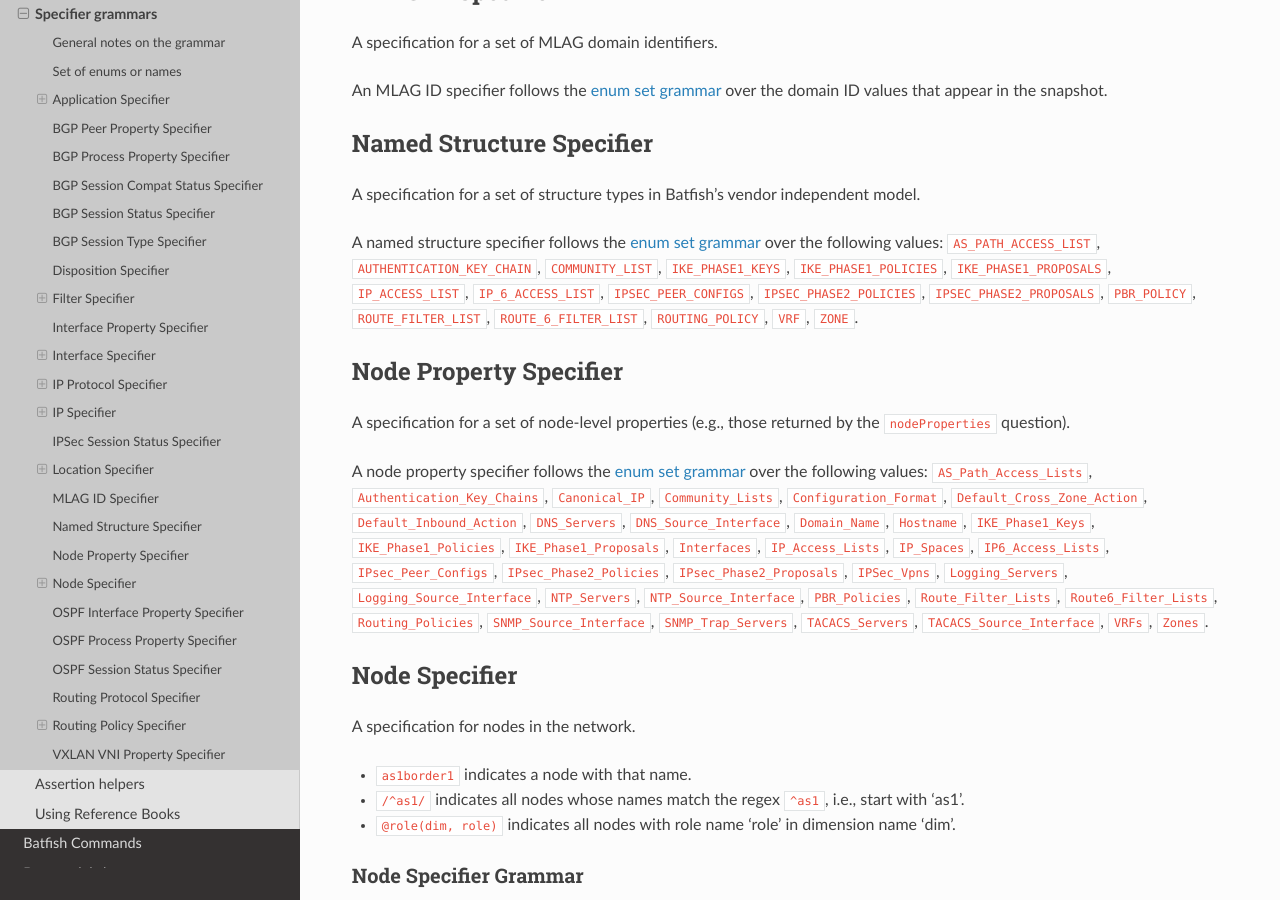
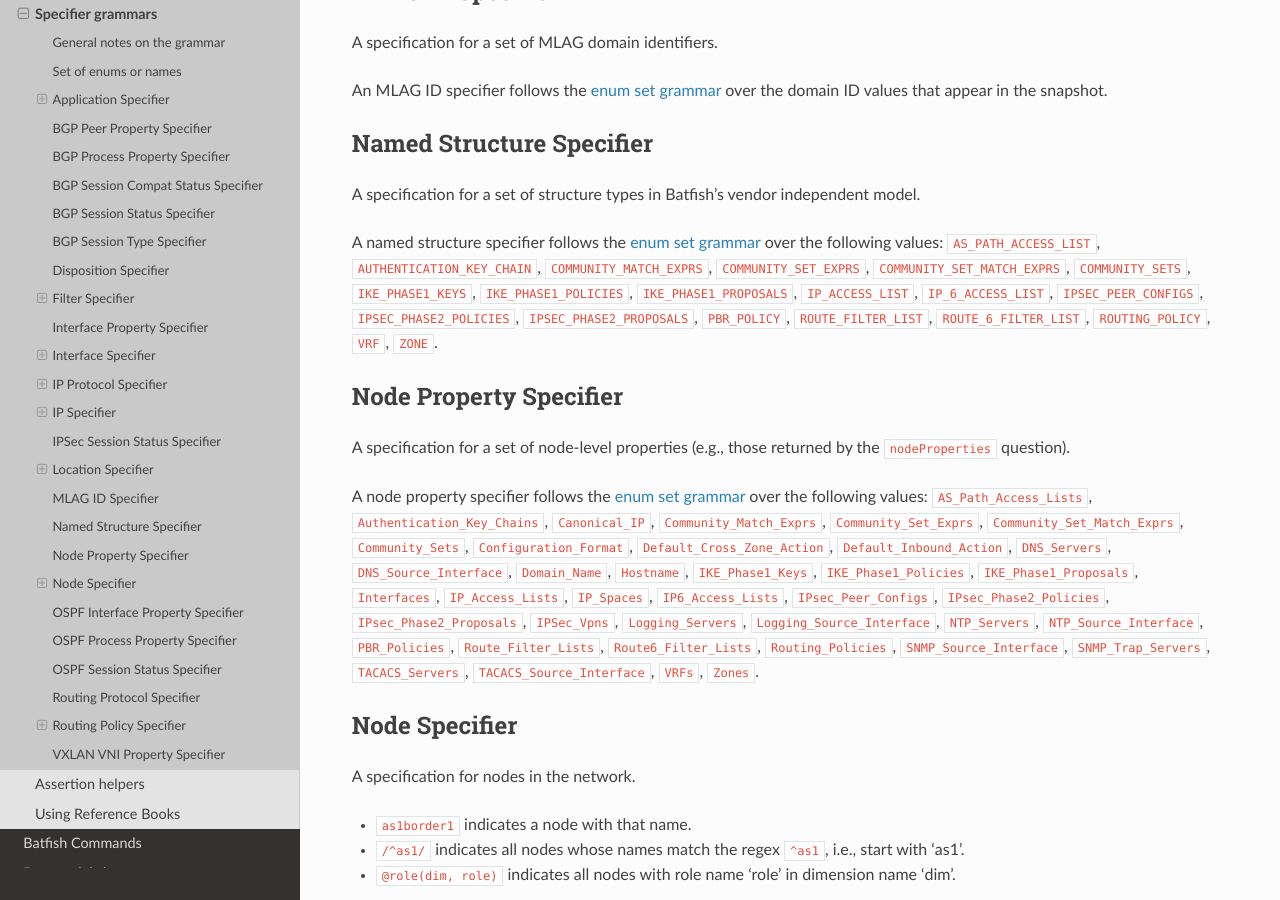
Before and after one commit to batfish/pybatfish, a Sphinx documentation site: the page built from docs/source/specifiers.md, in a window 1280 px wide and 900 px high, scrolled down 9867 px. Built offline with Sphinx 7.4.7 and the Read the Docs theme 2.0.0, drawn with Linux system fonts in a browser that asks for light colours; pages that are not in the unit, such as notebooks, are missing from menus.

Commit message:
update specifiers.md per batfish/batfish#6856 (#724)
- copy changes from batfish/batfish#6856

```diff
--- a/docs/source/specifiers.md
+++ b/docs/source/specifiers.md
@@ -433,14 +433,14 @@
 
 A specification for a set of structure types in Batfish's vendor independent model.
 
-A named structure specifier follows the [enum set grammar](#set-of-enums-or-names) over the following values: `AS_PATH_ACCESS_LIST`, `AUTHENTICATION_KEY_CHAIN`, `COMMUNITY_LIST`, `IKE_PHASE1_KEYS`, `IKE_PHASE1_POLICIES`, `IKE_PHASE1_PROPOSALS`, `IP_ACCESS_LIST`, `IP_6_ACCESS_LIST`, `IPSEC_PEER_CONFIGS`, `IPSEC_PHASE2_POLICIES`, `IPSEC_PHASE2_PROPOSALS`, `PBR_POLICY`, `ROUTE_FILTER_LIST`, `ROUTE_6_FILTER_LIST`, `ROUTING_POLICY`, `VRF`, `ZONE`.
+A named structure specifier follows the [enum set grammar](#set-of-enums-or-names) over the following values: `AS_PATH_ACCESS_LIST`, `AUTHENTICATION_KEY_CHAIN`, `COMMUNITY_MATCH_EXPRS`, `COMMUNITY_SET_EXPRS`, `COMMUNITY_SET_MATCH_EXPRS`, `COMMUNITY_SETS`, `IKE_PHASE1_KEYS`, `IKE_PHASE1_POLICIES`, `IKE_PHASE1_PROPOSALS`, `IP_ACCESS_LIST`, `IP_6_ACCESS_LIST`, `IPSEC_PEER_CONFIGS`, `IPSEC_PHASE2_POLICIES`, `IPSEC_PHASE2_PROPOSALS`, `PBR_POLICY`, `ROUTE_FILTER_LIST`, `ROUTE_6_FILTER_LIST`, `ROUTING_POLICY`, `VRF`, `ZONE`.
 
 
 ### Node Property Specifier
 
 A specification for a set of node-level properties (e.g., those returned by the `nodeProperties` question).
 
-A node property specifier follows the [enum set grammar](#set-of-enums-or-names) over the following values: `AS_Path_Access_Lists`, `Authentication_Key_Chains`, `Canonical_IP`, `Community_Lists`, `Configuration_Format`, `Default_Cross_Zone_Action`, `Default_Inbound_Action`, `DNS_Servers`, `DNS_Source_Interface`, `Domain_Name`, `Hostname`, `IKE_Phase1_Keys`, `IKE_Phase1_Policies`, `IKE_Phase1_Proposals`, `Interfaces`, `IP_Access_Lists`, `IP_Spaces`, `IP6_Access_Lists`, `IPsec_Peer_Configs`, `IPsec_Phase2_Policies`, `IPsec_Phase2_Proposals`, `IPSec_Vpns`, `Logging_Servers`, `Logging_Source_Interface`, `NTP_Servers`, `NTP_Source_Interface`, `PBR_Policies`, `Route_Filter_Lists`, `Route6_Filter_Lists`, `Routing_Policies`, `SNMP_Source_Interface`, `SNMP_Trap_Servers`, `TACACS_Servers`, `TACACS_Source_Interface`, `VRFs`, `Zones`.
+A node property specifier follows the [enum set grammar](#set-of-enums-or-names) over the following values: `AS_Path_Access_Lists`, `Authentication_Key_Chains`, `Canonical_IP`, `Community_Match_Exprs`, `Community_Set_Exprs`, `Community_Set_Match_Exprs`, `Community_Sets`, `Configuration_Format`, `Default_Cross_Zone_Action`, `Default_Inbound_Action`, `DNS_Servers`, `DNS_Source_Interface`, `Domain_Name`, `Hostname`, `IKE_Phase1_Keys`, `IKE_Phase1_Policies`, `IKE_Phase1_Proposals`, `Interfaces`, `IP_Access_Lists`, `IP_Spaces`, `IP6_Access_Lists`, `IPsec_Peer_Configs`, `IPsec_Phase2_Policies`, `IPsec_Phase2_Proposals`, `IPSec_Vpns`, `Logging_Servers`, `Logging_Source_Interface`, `NTP_Servers`, `NTP_Source_Interface`, `PBR_Policies`, `Route_Filter_Lists`, `Route6_Filter_Lists`, `Routing_Policies`, `SNMP_Source_Interface`, `SNMP_Trap_Servers`, `TACACS_Servers`, `TACACS_Source_Interface`, `VRFs`, `Zones`.
 
 
 ### Node Specifier
```
